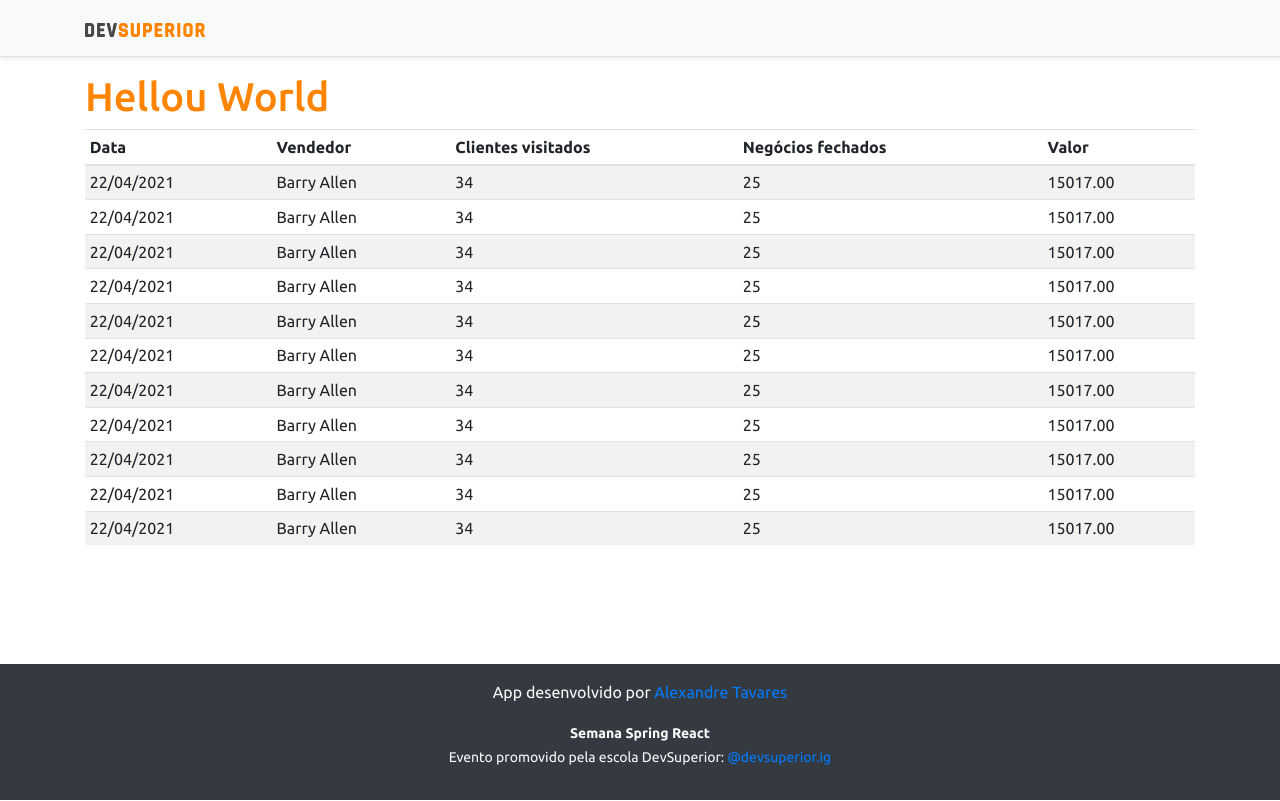
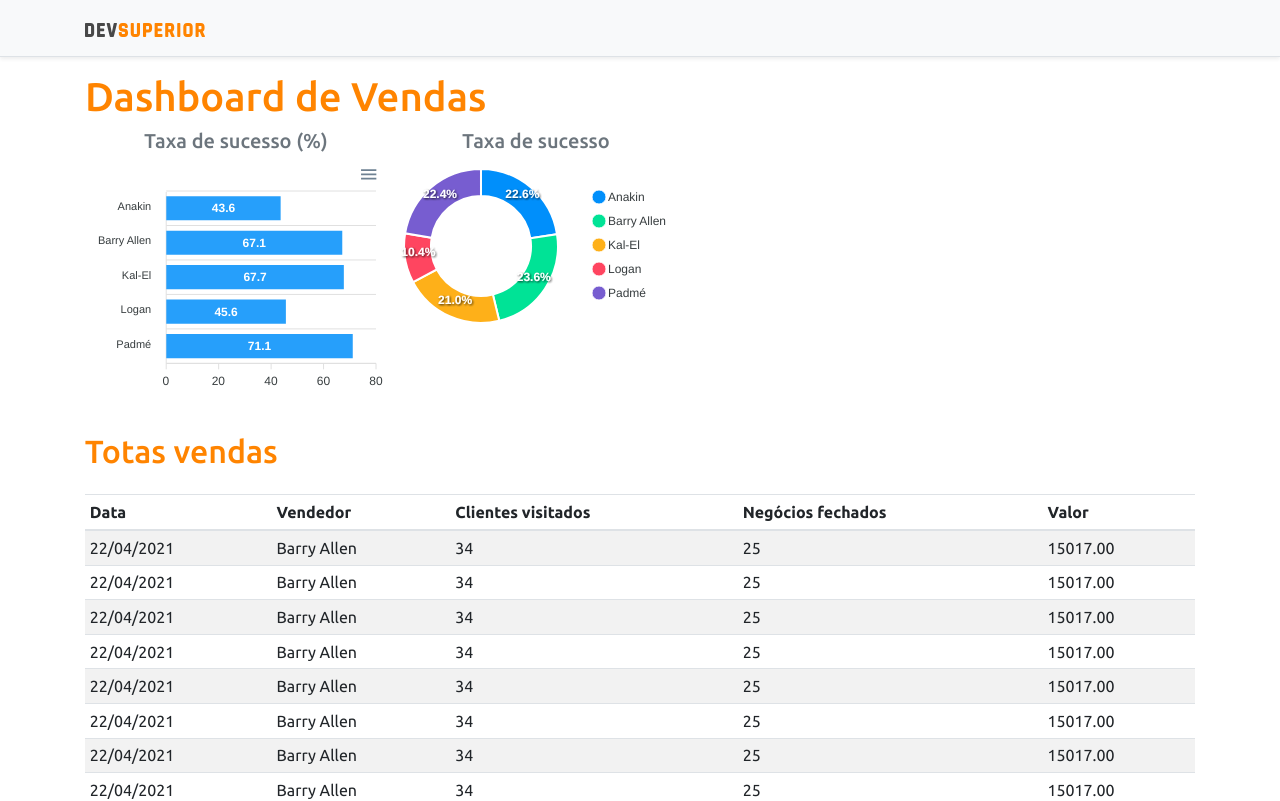
Before and after one commit to aluizt/spring-react, a React (Create React App) app in the folder frontend/: page / in a window 1280 px wide. Shown: the top 801 px of the page. Built offline with nearby package versions, Linux system fonts and the light colour scheme.

Commit message:
Static charts

```diff
--- a/frontend/package.json
+++ b/frontend/package.json
@@ -12,10 +12,12 @@
     "@types/node": "^12.0.0",
     "@types/react": "^17.0.0",
     "@types/react-dom": "^17.0.0",
+    "apexcharts": "^3.26.1",
     "bootstrap": "^4.6.0",
     "jquery": "1.9.1",
     "popper.js": "^1.16.1",
     "react": "^17.0.2",
+    "react-apexcharts": "^1.3.9",
     "react-dom": "^17.0.2",
     "react-scripts": "4.0.3",
     "typescript": "^4.1.2",
--- a/frontend/src/App.tsx
+++ b/frontend/src/App.tsx
@@ -1,5 +1,8 @@
+import BarChart from 'components/BarChart/barchart'
+import DonutChart from 'components/DonutChart/donutchart'
 import Footer from 'components/Footer/footer'
 import DataTable from 'components/TadaTable/tadatable'
+import React from 'react'
 import NavBar from '../src/components/NavBar/navbar'
 
 function App() {
@@ -7,7 +10,20 @@ function App() {
     <>
       <NavBar />
       <div className="container">
-        <h1 className="text-primary">Hellou World</h1>
+        <h1 className="text-primary py3">Dashboard de Vendas</h1>
+        <div className="row px-3">
+          <div className="colsm-6">
+            <h5 className="text-center text-secondary">Taxa de sucesso (%)</h5>
+            <BarChart/>
+          </div>
+          <div className="colsm-6">
+            <h5 className="text-center text-secondary">Taxa de sucesso</h5>
+            <DonutChart/>
+          </div>
+        </div>
+        <div className="py-3">
+          <h2 className="text-primary">Totas vendas</h2>
+        </div>
         <DataTable/>
       </div>
       <Footer/>
--- /dev/null
+++ b/frontend/src/components/BarChart/barchart.tsx
@@ -0,0 +1,35 @@
+import Chart from "react-apexcharts"
+
+const BarChart = ()=>{
+    const options = {
+        plotOptions: {
+            bar: {
+                horizontal: true,
+            }
+        },
+    };
+
+    const mockData = {
+        labels: {
+            categories: ['Anakin', 'Barry Allen', 'Kal-El', 'Logan', 'Padmé']
+        },
+        series: [
+            {
+                name: "% Sucesso",
+                data: [43.6, 67.1, 67.7, 45.6, 71.1]
+            }
+        ]
+    };
+
+    return (
+
+        <Chart
+            options={{...options, xaxis: mockData.labels}}
+            series={mockData.series}
+            type="bar"
+            height="240"
+        />
+    )
+}
+
+export default BarChart
--- /dev/null
+++ b/frontend/src/components/DonutChart/donutchart.tsx
@@ -0,0 +1,27 @@
+import Chart from "react-apexcharts"
+
+const DonutChart = ()=>{
+
+    const mockData = {
+        series: [477138, 499928, 444867, 220426, 473088],
+        labels: ['Anakin', 'Barry Allen', 'Kal-El', 'Logan', 'Padmé']
+    }
+
+    const options = {
+        legend: {
+            show: true
+        }
+    }
+
+    return (
+
+        <Chart
+            options={{...options, labels: mockData.labels}}
+            series={mockData.series}
+            type="donut"
+            height="240"
+        />
+    )
+}
+
+export default DonutChart
```
Also changed, not shown: 1 other file (tests, documents, lock files or other folders).
